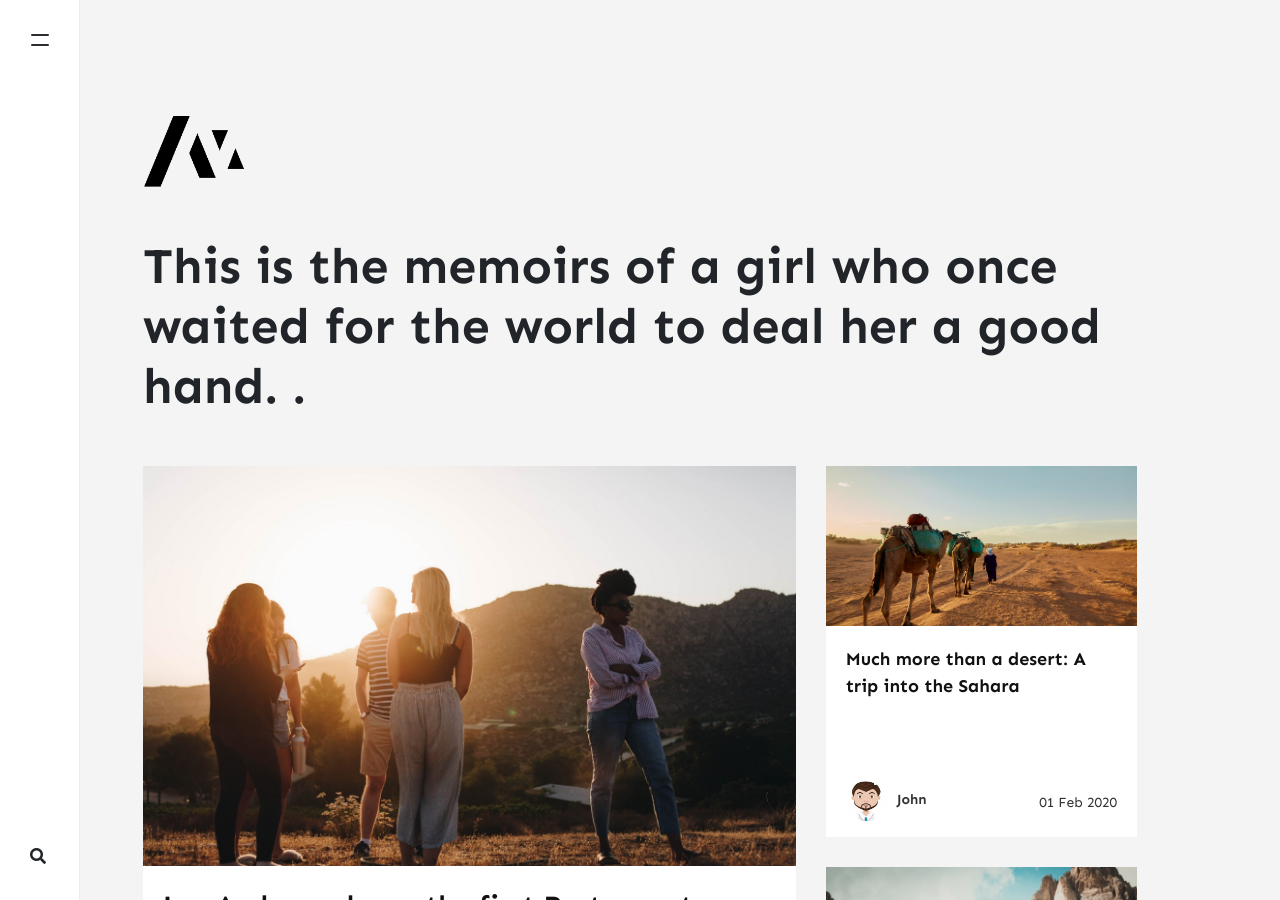
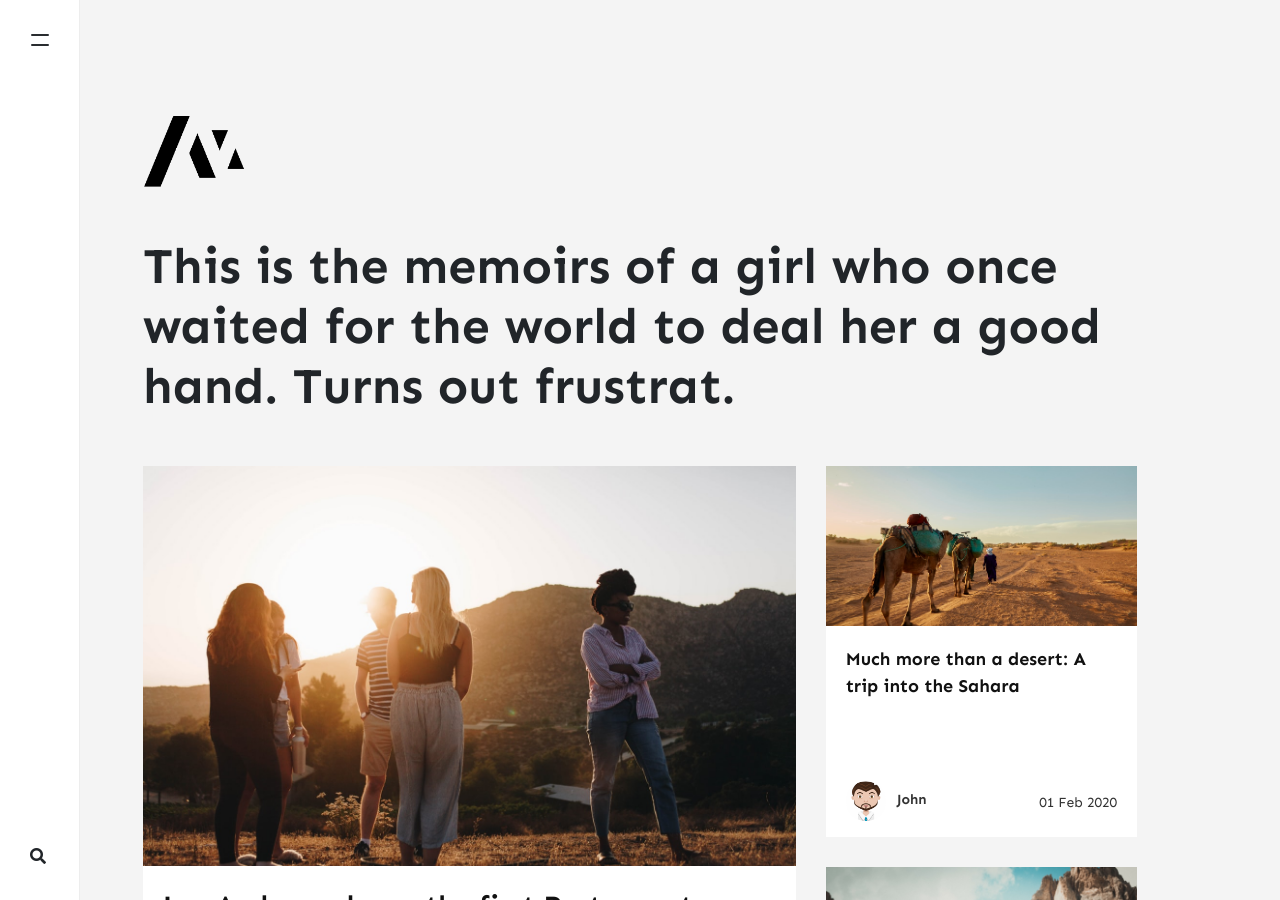
Before and after one commit to stackbit-projects/pleasant-squid-d6115, a Jekyll site: the page built from index.html, in a window 1280 px wide and 900 px high. Built offline with Jekyll 4.4.1, drawn with Linux system fonts in a browser that asks for light colours; nearby versions of some CDN libraries; the list of posts is cut into pages by our own code; comment, search, counter and statistics services are not loaded.

Commit message:
_config.yml: changed

```diff
--- a/_config.yml
+++ b/_config.yml
@@ -2,7 +2,7 @@ name: Memoirs
 title: Memoirs
 description: >-
   This is the memoirs of a girl who once waited for the world to deal her a good hand.
-   .
+   Turns out frustrat.
 logo: assets/images/logo.png
 favicon: assets/images/logo.png
 baseurl: ''
```
